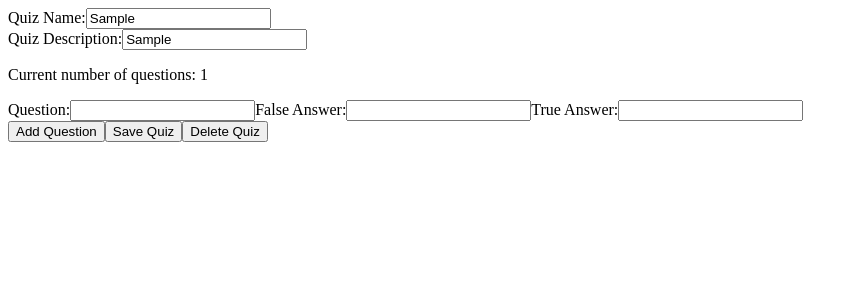
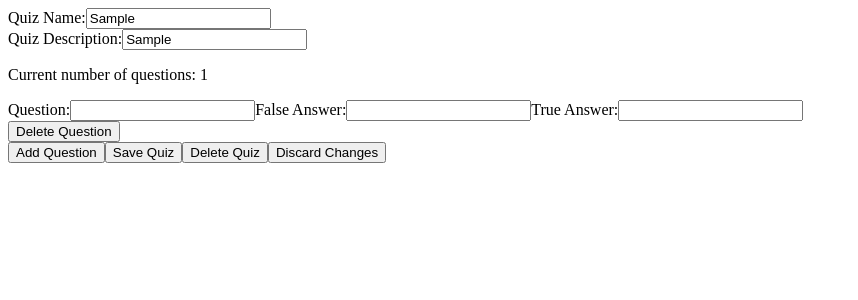
Before and after one commit to dennfa/Quizard, a React (Vite) app in the folder frontend/: page /update/1 in a window 1280 px wide. Both pictures are taken after typing "Sample", "Sample" into the empty fields and a click on the button "Add Question". Shown: the top 300 px of the page, without its empty margins (0-858 px from the left). Built offline with nearby package versions, Linux system fonts and the light colour scheme; no server answers.

Commit message:
add handleDeleteQuestion to UpdateQuiz

```diff
--- a/frontend/src/Pages/CreateQuiz.tsx
+++ b/frontend/src/Pages/CreateQuiz.tsx
@@ -21,7 +21,7 @@ export default function CreateQuiz() {
         setQuestions([...questions, newQuestion]);
     }
 
-    function handleDeleteQuestion(index:number){
+    function handleDeleteQuestion(index: number) {
         const updatedQuestions = questions.filter((_, i) => i !== index)
         setQuestions(updatedQuestions)
     }
@@ -82,17 +82,17 @@ export default function CreateQuiz() {
                     />
                 </div>
                 <p>Current number of questions: {questions.length}</p>
-                {questions.map((question: MultipleChoiceQuestion, index: number) => {
-                    return (<div key={index}>
+                {questions.map((question: MultipleChoiceQuestion, index: number) =>
+                    <div key={index}>
                         <AddMultipleChoiceQuestion
-                        key={index}
-                        index={index}
-                        multipleChoiceQuestion={question}
-                        myCallBack={myCallBackFunction}
-                    />
-                    <button type="button" onClick={()=>handleDeleteQuestion(index)}>Delete Question</button>
-                    </div>)
-                })}
+                            key={index}
+                            index={index}
+                            multipleChoiceQuestion={question}
+                            myCallBack={myCallBackFunction}
+                        />
+                        <button type="button" onClick={() => handleDeleteQuestion(index)}>Delete Question</button>
+                    </div>
+                )}
                 <button type="button" onClick={handleAddQuestion}>Add Question</button>
                 <button type="button" onClick={saveQuiz}>Save Quiz</button>
                 <button type="button" onClick={() => navigate("/")}>Discard Quiz</button>
--- a/frontend/src/Pages/UpdateQuiz.tsx
+++ b/frontend/src/Pages/UpdateQuiz.tsx
@@ -37,6 +37,13 @@ export default function UpdateQuiz() {
         });
     }
 
+    function handleDeleteQuestion(index: number) {
+        const updatedQuestions = multipleChoiceQuiz.multipleChoiceQuestions.filter((_, i) => i !== index)
+        setMultipleChoiceQuiz({
+            ...multipleChoiceQuiz, multipleChoiceQuestions: updatedQuestions
+        })
+    }
+
     function myCallBackFunction(userInput: string, multipleChoiceProperty: string, index: number) {
         const updatedQuestions = multipleChoiceQuiz.multipleChoiceQuestions.slice()
         switch (multipleChoiceProperty) {
@@ -71,7 +78,7 @@ export default function UpdateQuiz() {
 
     function deleteQuiz() {
         axios.delete("/api/update/" + id)
-            .then(() =>navigate("/update"))
+            .then(() => navigate("/update"))
             .catch(error => {
                 console.error("Error during delete:", error)
             })
@@ -108,15 +115,19 @@ export default function UpdateQuiz() {
                 </div>
                 <p>Current number of questions: {multipleChoiceQuiz.multipleChoiceQuestions.length}</p>
                 {multipleChoiceQuiz.multipleChoiceQuestions.map((question: MultipleChoiceQuestion, index: number) =>
-                    <AddMultipleChoiceQuestion
-                        key={index}
-                        index={index}
-                        multipleChoiceQuestion={question}
-                        myCallBack={myCallBackFunction}
-                    />)}
+                    <div key={index}>
+                        <AddMultipleChoiceQuestion
+                            key={index}
+                            index={index}
+                            multipleChoiceQuestion={question}
+                            myCallBack={myCallBackFunction}
+                        />
+                        <button type="button" onClick={() => handleDeleteQuestion(index)}>Delete Question</button>
+                    </div>)}
                 <button type="button" onClick={handleAddQuestion}>Add Question</button>
                 <button type="button" onClick={saveQuiz}>Save Quiz</button>
                 <button type="button" onClick={deleteQuiz}>Delete Quiz</button>
+                <button type="button" onClick={() => navigate("/update")}>Discard Changes</button>
             </form>
         </div>
     )
```
